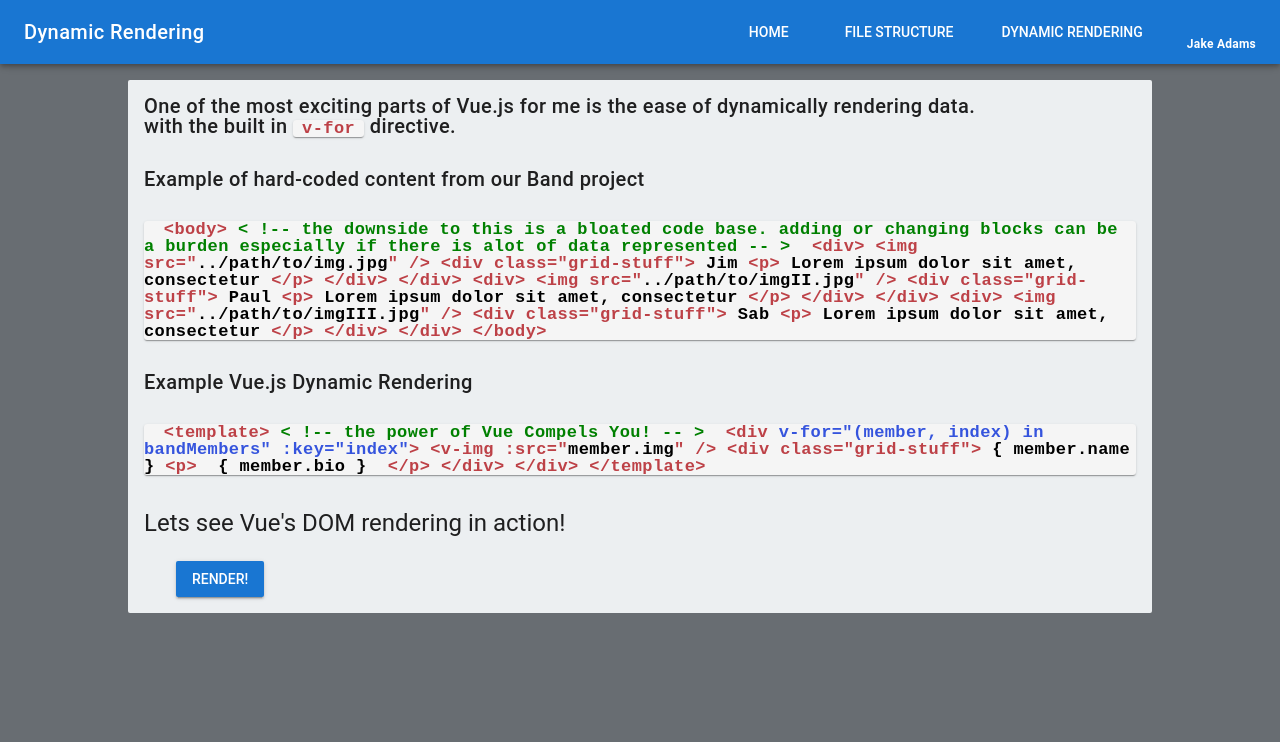
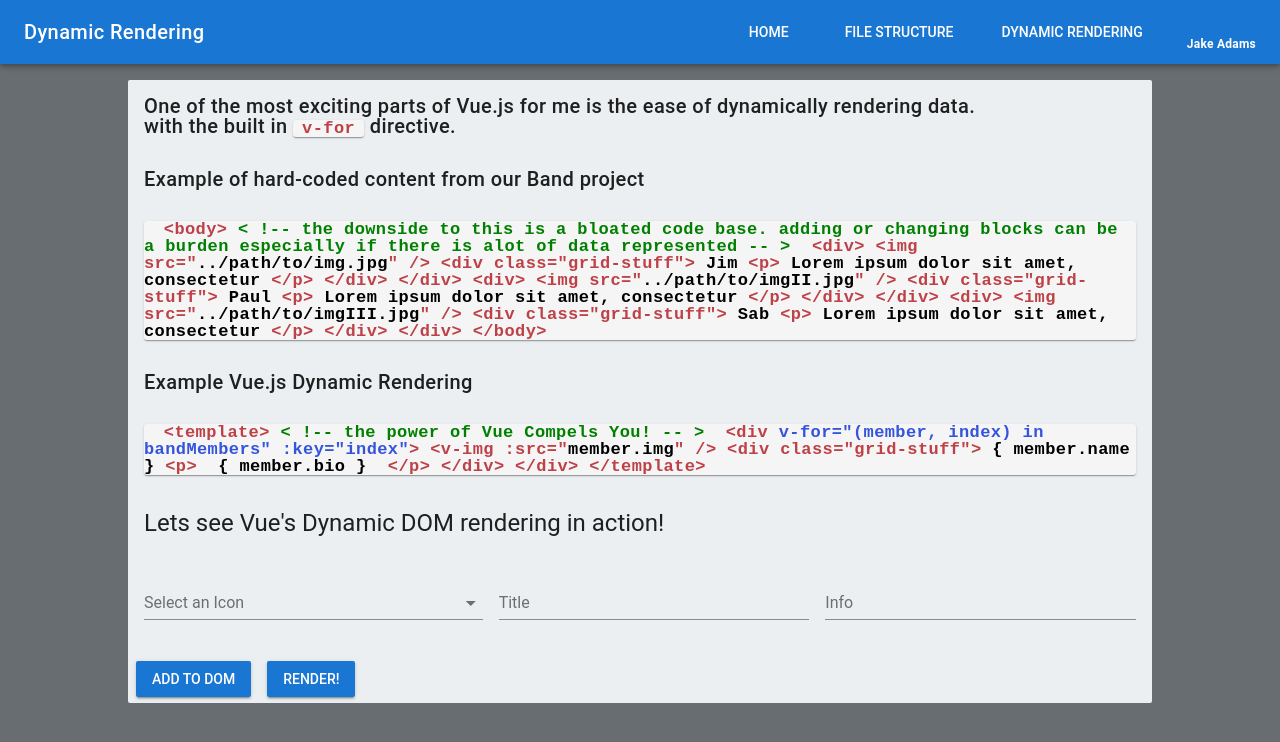
Before and after one commit to JakeAdams91/HonorsProject, a Vue app: page / in a window 1280 px wide. Both pictures are taken after a click on the button "DYNAMIC RENDERING". Shown: the top 742 px of the page. Built offline with nearby package versions, Linux system fonts and the light colour scheme.

Commit message:
added dynamic rendering

```diff
--- a/src/components/VueBenefits.vue
+++ b/src/components/VueBenefits.vue
@@ -62,17 +62,69 @@
         </code>
       </v-card-text>
     </v-card>
-    <p class="ml-3 pt-3 headline"> Lets see Vue's DOM rendering in action!</p>
+    <p class="ml-3 pt-3 headline"> Lets see Vue's Dynamic DOM rendering in action!</p>
+
+    <v-form>
+      <v-container>
+        <v-layout>
+          <v-flex>
+            <v-combobox
+              v-model="select"
+              :items="items"
+              :prepend-inner-icon="select"
+              label="Select an Icon"
+            ></v-combobox>
+          </v-flex>
+          <v-flex>
+            <v-text-field
+              v-model="title"
+              label="Title"
+            ></v-text-field>
+          </v-flex>
+          <v-flex>
+            <v-text-field
+              v-model="info"
+              label="Info"
+            ></v-text-field>
+          </v-flex>
+        </v-layout>
+      </v-container>
+
+      <v-btn
+        color="primary"
+        @click="addToListItems">
+        Add to Dom
+      </v-btn>
+
+        <!-- class="ml-5 mb-3" -->
+      <v-btn
+        @click="clicky = !clicky"
+        color="primary">
+        Render!
+      </v-btn>
+
+    </v-form>
     <!-- Toggle Dynamic Rendering -->
-    <v-btn @click="clicky = !clicky" class="ml-5 mb-3" color="primary">Render!</v-btn>
+     <v-alert
+      :value="alertBox"
+      type="error"
+    >
+      You must select an Icon and a Title
+    </v-alert>
+
 
     <!-- BEGIN Dynamic Rendering -->
     <transition-group name="animate">
+      <!-- For loop over ListItems array -->
     <v-card class="animate" v-show="clicky" v-for="(item, index) in listItems" :key="index">
+      <!-- insert Title -->
       <v-card-title :key="item.title">{{ item.title }}</v-card-title>
+      <!-- insert Icon -->
       <v-icon :key="item.icon" class="ml-5" color="primary">{{ item.icon }}</v-icon>
+      <!-- insert Info -->
       <v-card-text :key="item.info">{{ item.info }}</v-card-text>
     </v-card>
+
     </transition-group>
     <!-- END Dynamic Rendering  -->
 
@@ -84,11 +136,18 @@
   name: 'VueBenefits',
   data () {
     return {
+      alertBox: false,
+      info: null,
+      title: null,
+      select: null,
+      items: [
+        'euro_symbol', 'code', 'compare_arrows', 'eject', 'accessibility', 'account_box', 'attach_money'
+      ],
       clicky: false,
       listItems: [
         { icon: 'android', title: 'Android Phone', info: 'Lorem ipsum dolor sit amet, consectetur' },
-        { icon: 'accessibility', title: 'Person', info: 'Lorem ipsum dolor sit amet, consectetur' },
-        { icon: 'account_box', title: 'Account Management', info: 'Lorem ipsum dolor sit amet, consectetur' },
+        // { icon: 'accessibility', title: 'Person', info: 'Lorem ipsum dolor sit amet, consectetur' },
+        // { icon: 'account_box', title: 'Account Management', info: 'Lorem ipsum dolor sit amet, consectetur' },
         // { icon: 'build', title: 'Fix it', info: 'Lorem ipsum dolor sit amet, consectetur' },
         // { icon: 'attach_money', title: 'Money', info: 'Lorem ipsum dolor sit amet, consectetur' },
         // { icon: 'euro_symbol', title: 'Funny Money', info: 'Lorem ipsum dolor sit amet, consectetur' },
@@ -99,6 +158,17 @@
         // { icon: 'accessibility', title: 'Person', info: 'Lorem ipsum dolor sit amet, consectetur' },
         // { icon: 'account_box', title: 'Account Management', info: 'Lorem ipsum dolor sit amet, consectetur' }
       ]
+    }
+  },
+  methods: {
+    addToListItems () {
+      if (this.select === null && this.title === null) {
+        this.alertBox = true
+      } else {
+        this.alertBox = false
+        let newItem = { icon: this.select, title: this.title, info: this.info }
+        this.listItems.splice(0, 0, newItem)
+      }
     }
   }
 }
--- a/src/components/WhyVue.vue
+++ b/src/components/WhyVue.vue
@@ -8,16 +8,18 @@
           </v-card-title>
           <v-divider />
           <v-card-text class="subheading">
-            Vue.js is optimized for progessive integration, meaning you can create a single vue file and drop it into
-            a major site as a standalone page / feature,
-            or create an entirely new site with just vue. it's flexibility is what makes it really shine.
-            Along with this, Vue boasts a certain ease of use that many Frameworks lack,
-            unlike React, you don't have to understand JSX or any other preprocessors.
-            You simple need to know HTML, Javascript, and CSS.
-            Though i would recommend a medium level understanding of Javascript as it is a Javascript based framework.
-            Some of Vue's best attribues:
-
             <v-list class="bgc">
+              <v-list-tile>
+                <v-list-tile-title>
+                  Vue.js is optimized for progessive integration, meaning you can create a single vue file and drop it into
+                  a major site as a standalone page / feature
+                </v-list-tile-title>
+              </v-list-tile>
+              <v-list-tile>
+                <v-list-tile-title>
+                  Can also be used to create extremely complex, full scale web sites.
+                </v-list-tile-title>
+              </v-list-tile>
               <v-list-tile>
                 <v-list-tile-title>
                   Add's structure and utilties, which allows what was a small project grow into a large, dynamic site with ease.
```
